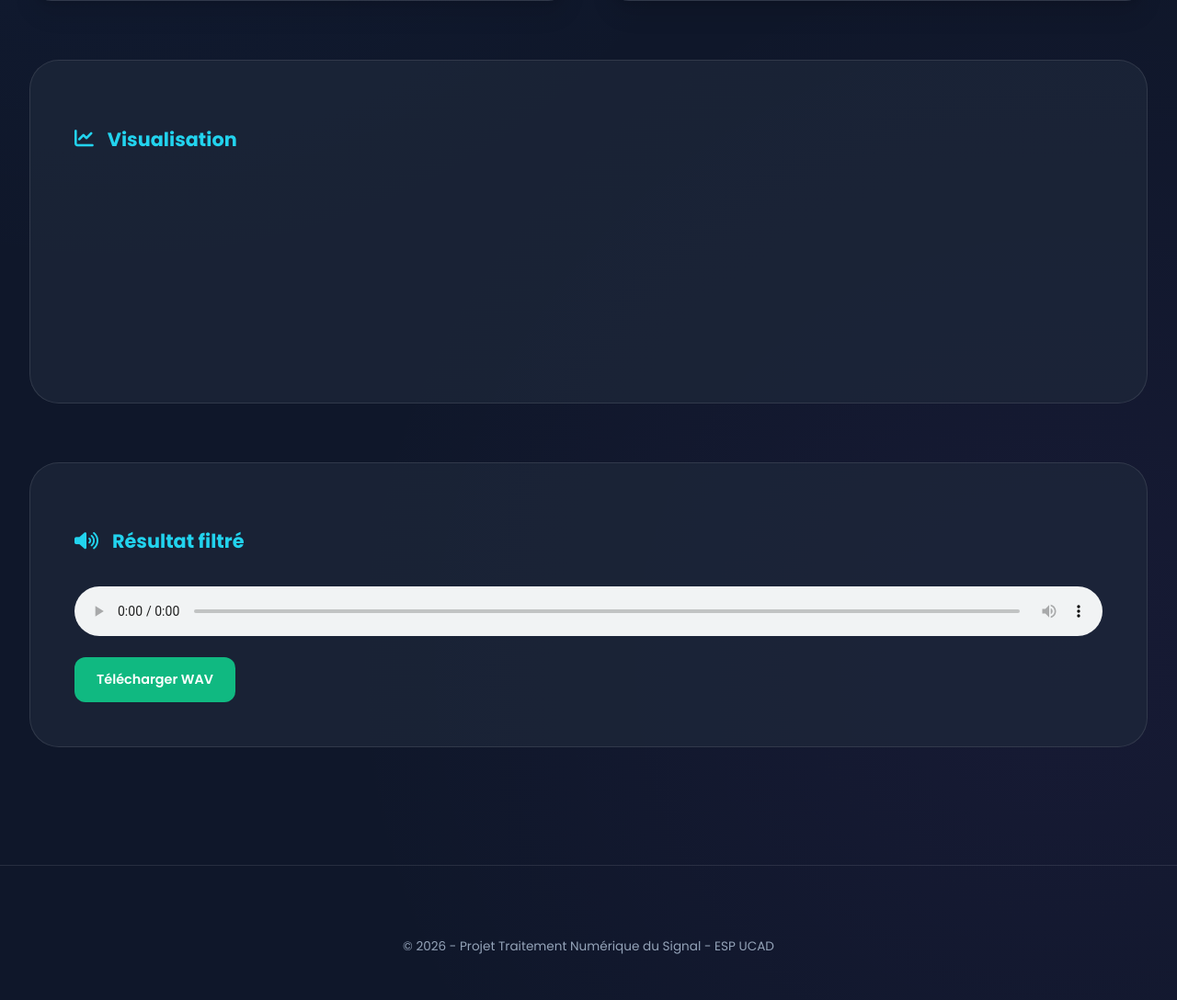
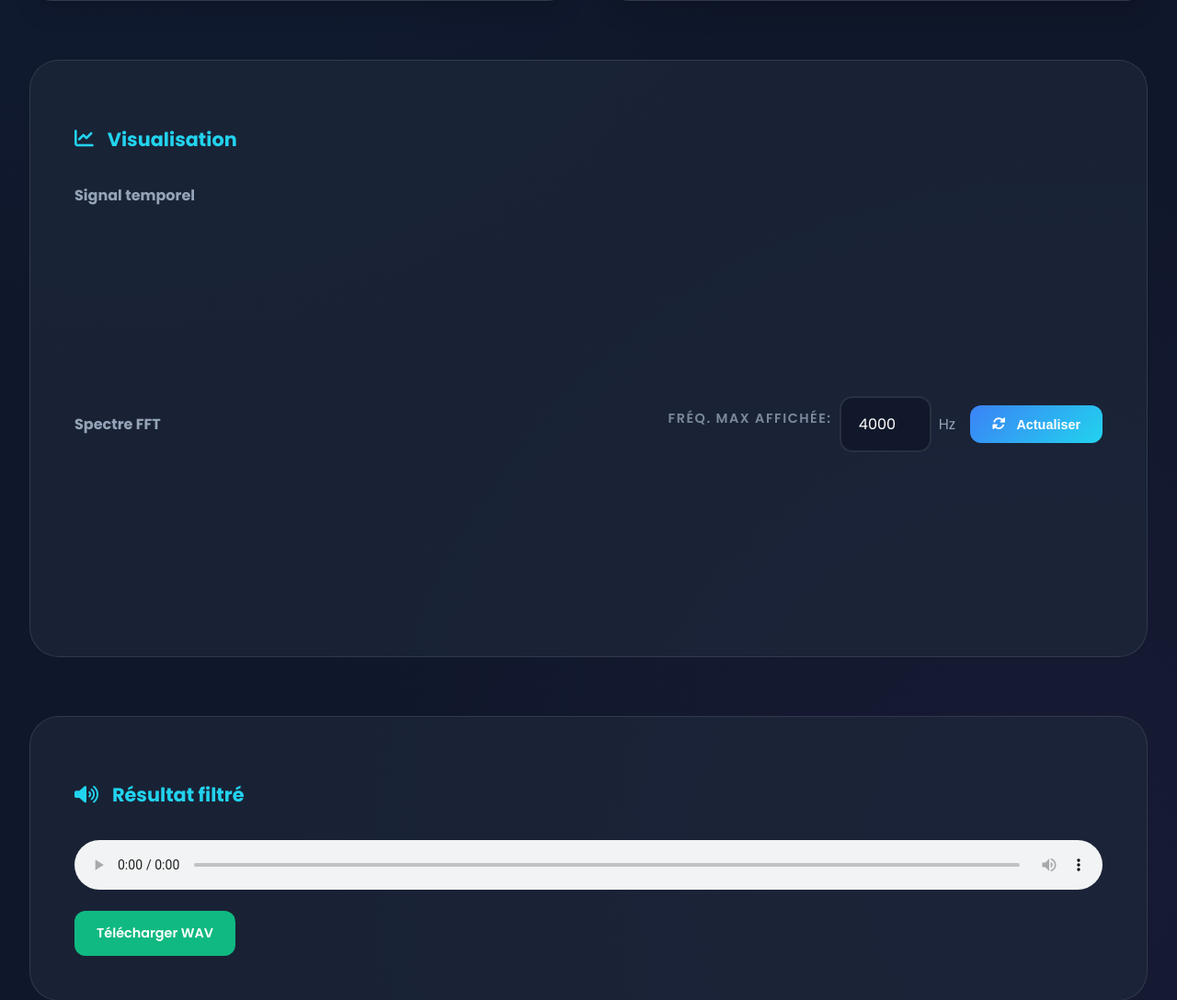
Before and after one commit to MADENIYOU/Traitement-signal-vocal, a Flask app: page /partie2/ in a window 1280 px wide. Shown: the part 878-1966 px from the top of the page at 92% size. Before the commit the page ends 1916 px from the top, so only its background shows below. Run offline with Flask 3, Linux system fonts and the light colour scheme; a map, chart or similar area stays blank.

Commit message:
feat(partie2): Ajoute zoom dynamique FFT avec fréquence max configurable
Implémente la fonctionnalité de zoom sur le spectre FFT permettant à
l'utilisateur de définir la fréquence maximale affichée pour analyser
spécifiquement certaines zones du spectre (voix, bruit, etc.).

Nouveautés :
- Input #fftMax pour définir la fréquence max à afficher (défaut: 4000 Hz)
- Bouton 'Actualiser' pour re-rendre le graphique avec la nouvelle limite
- Mise à jour automatique lors du changement de valeur (avec debounce)
- Stockage des données FFT dans window.lastFFTData pour mises à jour dynamiques
- Filtrage des données affichées : seules les fréquences ≤ maxFreq sont tracées
- Légende dynamique indiquant la plage affichée (0 - maxFreq Hz)

Modifications techniques :
- partie2.html : Ajout contrôle zoom FFT au-dessus du graphique spectral
- partie2.js : Événements click/change/input sur btnActualiserFFT et fftMax
- partie2.js : lastFFTData pour persistance des données entre zooms
- partie2.js : Fonction afficherFFT() filtre maintenant les données selon maxFreq

UX améliorée :
- Zoom rapide pour analyser la bande vocale (300-3400 Hz)
- Possibilité de voir le spectre complet (jusqu'à Fe/2)
- Réactivité avec debounce 300ms sur input pour éviter re-rendus excessifs
- Indicateur visuel de la plage affichée dans la légende

Cache-busting : v=4 pour forcer le rechargement du JS

Auteur : Khadimou Rassoul Mbacké MBAYE
Partie : 2 - Analyse FFT & Filtrage

```diff
--- a/app/static/js/partie2.js
+++ b/app/static/js/partie2.js
@@ -46,8 +46,17 @@ let signalChartInstance = null;
  */
 let fftChartInstance = null;
 
+/**
+ * Dernières données FFT affichées (pour mise à jour dynamique du zoom).
+ * Permet de re-afficher avec une fréquence max différente sans recharger les données.
+ * @type {Object|null}
+ * @property {number[]} freqs - Tableau des fréquences
+ * @property {number[]} amplitudes - Tableau des amplitudes
+ */
+let lastFFTData = null;
+
 // Log de version pour debug
-console.log("=== partie2.js CHARGÉ (v3 - comparaison avant/après) ===");
+console.log("=== partie2.js CHARGÉ (v4 - zoom FFT dynamique) ===");
 
 // =============================================================================
 // INITIALISATION - ATTENTE DU CHARGEMENT DU DOM
@@ -73,6 +82,50 @@ document.addEventListener("DOMContentLoaded", function() {
     if (!btnUpload) console.error("[ERREUR] btnUpload introuvable!");
     if (!btnFilter) console.error("[ERREUR] btnFilter introuvable!");
     if (!fileInput) console.error("[ERREUR] audioFile introuvable!");
+
+    // Récupération des éléments pour le zoom FFT
+    const btnActualiserFFT = document.getElementById("btnActualiserFFT");
+    const fftMaxInput = document.getElementById("fftMax");
+
+    if (!btnActualiserFFT) console.error("[ERREUR] btnActualiserFFT introuvable!");
+    if (!fftMaxInput) console.error("[ERREUR] fftMax introuvable!");
+
+    // =============================================================================
+    // ÉVÉNEMENT : ZOOM FFT - Actualisation du graphique
+    // =============================================================================
+
+    if (btnActualiserFFT && fftMaxInput) {
+        // Clic sur le bouton Actualiser
+        btnActualiserFFT.addEventListener("click", () => {
+            console.log("[DEBUG] Bouton Actualiser FFT cliqué");
+            if (lastFFTData) {
+                afficherFFT(lastFFTData);
+            } else {
+                console.warn("[DEBUG] Aucune donnée FFT à afficher");
+            }
+        });
+
+        // Mise à jour dynamique quand on change la valeur (Enter ou perte de focus)
+        fftMaxInput.addEventListener("change", () => {
+            console.log("[DEBUG] Valeur fftMax changée:", fftMaxInput.value);
+            if (lastFFTData) {
+                afficherFFT(lastFFTData);
+            }
+        });
+
+        // Mise à jour en temps réel pendant la frappe (optionnel, plus réactif)
+        fftMaxInput.addEventListener("input", () => {
+            if (lastFFTData && fftMaxInput.value >= 100) {
+                // Debounce simple : on attend que l'utilisateur arrête de taper
+                clearTimeout(window.fftTimeout);
+                window.fftTimeout = setTimeout(() => {
+                    afficherFFT(lastFFTData);
+                }, 300); // 300ms après la dernière frappe
+            }
+        });
+
+        console.log("[DEBUG] Événements attachés à btnActualiserFFT et fftMax");
+    }
 
     // =============================================================================
     // ÉVÉNEMENT : UPLOAD ET ANALYSE (Bouton "Charger & Analyser")
@@ -437,17 +490,76 @@ function afficherSignal(data) {
  * Implémentation côté Python : scipy.fft.fft
  * Documentation scipy : https://docs.scipy.org/doc/scipy/reference/generated/scipy.fft.fft.html
  *
+ * NOUVEAUTÉ : Cette fonction prend maintenant en compte la fréquence maximale
+ * définie par l'utilisateur via l'input #fftMax pour zoomer sur une zone
+ * spécifique du spectre (ex: 0-2000 Hz pour la voix).
+ *
  * @param {Object} data - Données spectrales {freqs: [...], amplitudes: [...]}
  * @param {number[]} data.freqs - Tableau des fréquences en Hz
  * @param {number[]} data.amplitudes - Tableau des amplitudes |X(f)|
  */
 function afficherFFT(data) {
+    // Sauvegarde des données pour mise à jour dynamique du zoom
+    // Permet de re-afficher avec une fréquence max différente sans recharger les données
+    lastFFTData = data;
+
     const ctx = document.getElementById("fftChart");
+
+    // Récupération de la fréquence max à afficher (input utilisateur)
+    // Valeur par défaut : 4000 Hz si l'input n'existe pas ou est invalide
+    const fftMaxInput = document.getElementById("fftMax");
+    const maxFreq = fftMaxInput ? (parseFloat(fftMaxInput.value) || 4000) : 4000;
+
+    console.log("[DEBUG] afficherFFT - maxFreq:", maxFreq, "Hz");
+
+    // 🔥 FILTRAGE DES DONNÉES selon la fréquence max
+    // On ne garde que les points où freqs[i] <= maxFreq
+    // Cela permet de "zoomer" sur une zone spécifique du spectre
+    const freqs = [];
+    const amps = [];
+    for (let i = 0; i < data.freqs.length; i++) {
+        if (data.freqs[i] <= maxFreq) {
+            freqs.push(data.freqs[i]);
+            amps.push(data.amplitudes[i]);
+        }
+    }
+
+    console.log("[DEBUG] afficherFFT - Points affichés:", freqs.length, "/", data.freqs.length);
 
     // Destruction de l'ancienne instance
     if (fftChartInstance) {
         fftChartInstance.destroy();
     }
+
+    fftChartInstance = new Chart(ctx, {
+        type: "line",
+        data: {
+            labels: freqs,
+            datasets: [{
+                label: `Spectre FFT (0 - ${maxFreq} Hz)`,
+                data: amps,
+                borderWidth: 1
+            }]
+        },
+        options: {
+            responsive: true,
+            scales: {
+                x: {
+                    title: {
+                        display: true,
+                        text: "Fréquence (Hz)" // Unité : Hertz
+                    }
+                },
+                y: {
+                    title: {
+                        display: true,
+                        text: "Amplitude"
+                    }
+                }
+            }
+        }
+    });
+}
 
     fftChartInstance = new Chart(ctx, {
         type: "line",
--- a/app/templates/partie2.html
+++ b/app/templates/partie2.html
@@ -53,13 +53,34 @@
     </div>
 </div>
 
-<!-- Graphiques -->
-<section class="segments-section animate__animated animate__fadeInUp">
-    <h3><i class="fas fa-chart-line"></i> Visualisation</h3>
+    <!-- Graphiques -->
+    <section class="segments-section animate__animated animate__fadeInUp">
+        <h3><i class="fas fa-chart-line"></i> Visualisation</h3>
 
-    <canvas id="signalChart"></canvas>
-    <canvas id="fftChart" style="margin-top:2rem;"></canvas>
-</section>
+        <!-- Signal temporel -->
+        <div style="margin-bottom: 2rem;">
+            <h4 style="color: var(--text-muted); margin-bottom: 1rem;">Signal temporel</h4>
+            <canvas id="signalChart"></canvas>
+        </div>
+
+        <!-- FFT avec contrôle de zoom -->
+        <div>
+            <div style="display: flex; justify-content: space-between; align-items: center; margin-bottom: 1rem; flex-wrap: wrap; gap: 1rem;">
+                <h4 style="color: var(--text-muted); margin: 0;">Spectre FFT</h4>
+
+                <!-- Contrôle de la fréquence max -->
+                <div style="display: flex; align-items: center; gap: 0.5rem;">
+                    <label for="fftMax" style="color: var(--text-muted); font-size: 0.9rem;">Fréq. max affichée:</label>
+                    <input type="number" id="fftMax" class="form-control" value="4000" min="100" step="100" style="width: 100px;">
+                    <span style="color: var(--text-muted);">Hz</span>
+                    <button id="btnActualiserFFT" class="btn btn-primary" style="margin-left: 0.5rem;">
+                        <i class="fas fa-sync-alt"></i> Actualiser
+                    </button>
+                </div>
+            </div>
+            <canvas id="fftChart"></canvas>
+        </div>
+    </section>
 
 <!-- Audio -->
 <section class="segments-section">
--- a/docker-compose.yml
+++ b/docker-compose.yml
@@ -2,7 +2,7 @@ version: '3.8'
 
 services:
   web:
-    build: .
+    image: kr2mdevs/traitement-signal:latest
     ports:
       - "5000:5000"
     volumes:
```
